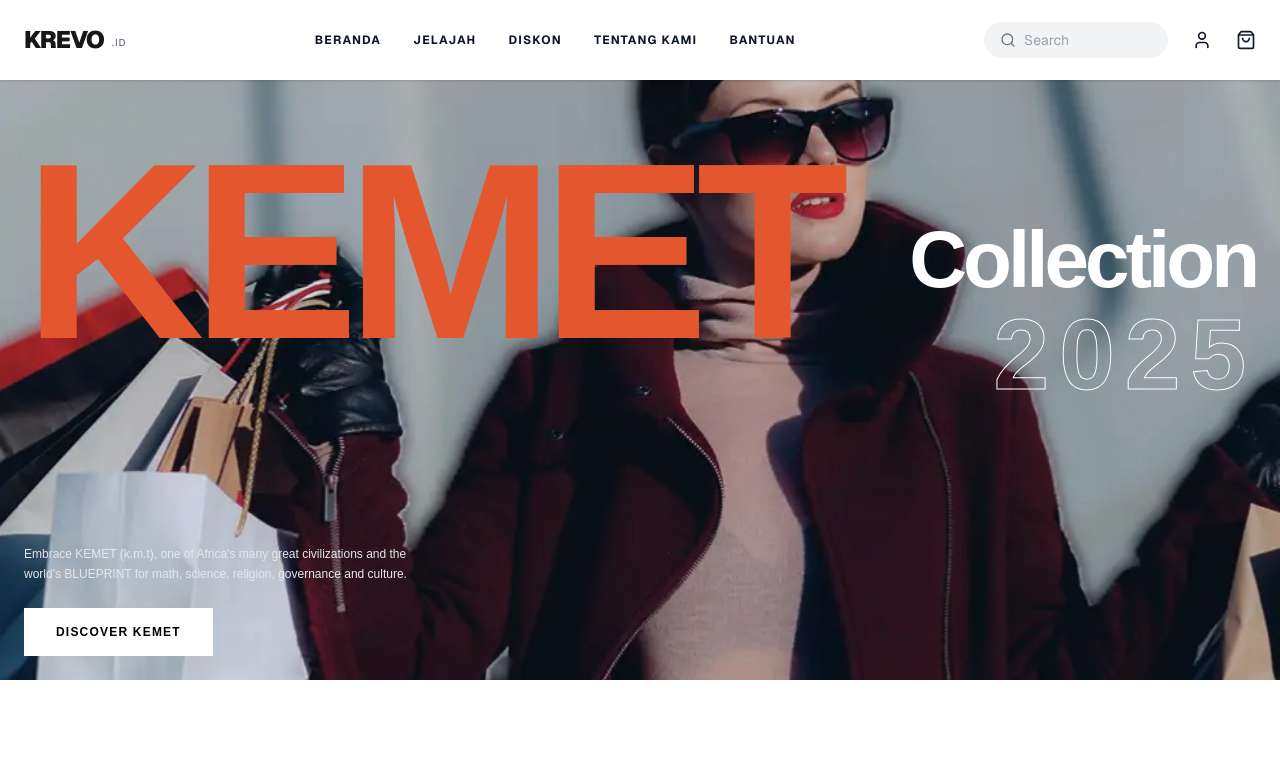
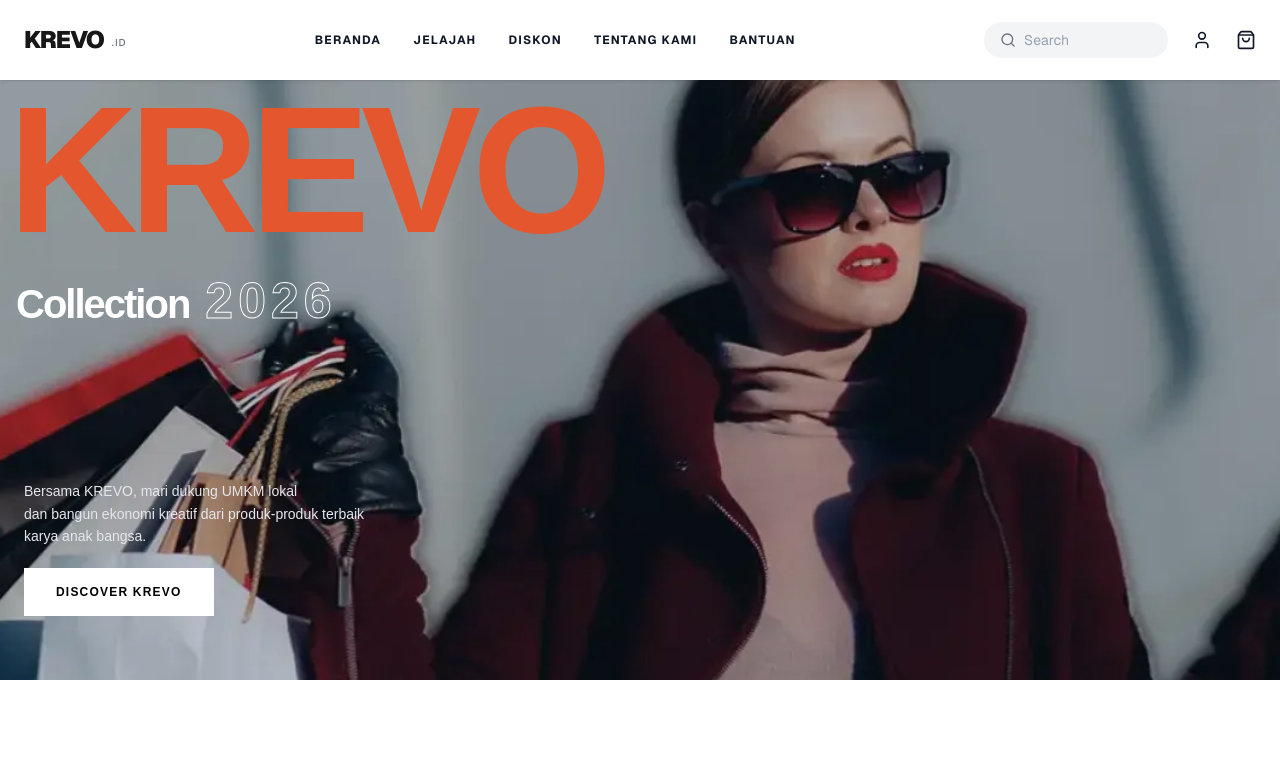
Before and after one commit to Ryuz-V/Krevo, a Next.js app: page / in a window 1280 px wide. Shown: the top 780 px of the page. Built offline with nearby package versions, Linux system fonts and the light colour scheme.

Commit message:
perbaikan ui

```diff
--- a/src/components/Hero.tsx
+++ b/src/components/Hero.tsx
@@ -5,81 +5,59 @@
 export default function Hero() {
     return (
         <section className="relative w-full h-[85vh] overflow-hidden bg-black flex items-center justify-center -mt-20">
-            {/* Background Image */}
+            {/* Background Image & Overlay */}
             <motion.div
-                initial={{ scale: 1.05, opacity: 0.5 }}
+                initial={{ scale: 1.15, opacity: 0.5 }}
                 animate={{ scale: 1, opacity: 1 }}
-                transition={{ duration: 1.5, ease: "easeOut" }}
-                className="absolute inset-0 z-0 bg-cover bg-center bg-no-repeat opacity-80"
+                transition={{ duration: 2, ease: "easeOut" }}
+                className="absolute top-12 inset-x-0 bottom-0 z-0 bg-cover bg-center bg-no-repeat"
                 style={{ backgroundImage: "url('/images/Hero.webp')" }}
-            />
+            >
+                {/* Darkening layer */}
+                <div className="absolute inset-0 bg-black/10" />
+            </motion.div>
 
             {/* Overlay Content */}
-            <div className="relative z-10 w-full max-w-[1400px] mx-auto px-6 h-full flex flex-col justify-center mt-20">
+            <div className="relative z-10 w-full max-w-[1400px] mx-auto px-6 h-full flex flex-col justify-center mt-0">
 
-                {/* Top Text */}
-                <motion.p
-                    initial={{ y: 20, opacity: 0 }}
-                    animate={{ y: 0, opacity: 1 }}
-                    transition={{ delay: 0.3, duration: 0.8 }}
-                    className="text-white text-sm tracking-[0.2em] font-medium mb-2 uppercase"
-                >
-                    Onyx Tee&apos;s Remember
-                </motion.p>
-
-                {/* Huge KEMET Text block */}
-                <div className="relative w-full flex items-center justify-between mt-8">
+                {/* Huge KREVO Text block */}
+                <div className="relative w-full flex flex-col items-start justify-center mt-20 -ml-2 md:-ml-4">
                     <motion.h1
                         initial={{ x: -50, opacity: 0 }}
                         animate={{ x: 0, opacity: 1 }}
                         transition={{ delay: 0.6, duration: 1 }}
-                        className="text-[100px] md:text-[180px] lg:text-[250px] font-black text-[#e4572e] leading-none tracking-tighter"
+                        className="text-[80px] md:text-[130px] lg:text-[180px] font-black text-[#e4572e] leading-none tracking-tighter"
                     >
-                        KEMET
+                        KREVO
                     </motion.h1>
 
                     <motion.div
-                        initial={{ x: 50, opacity: 0 }}
-                        animate={{ x: 0, opacity: 1 }}
+                        initial={{ y: 50, opacity: 0 }}
+                        animate={{ y: 0, opacity: 1 }}
                         transition={{ delay: 0.9, duration: 1 }}
-                        className="hidden md:flex flex-col items-end mt-[120px]"
+                        className="flex flex-row items-baseline mt-2 md:mt-4 ml-2 max-w-[1400px]"
                     >
-                        <h2 className="text-white text-4xl md:text-7xl lg:text-[80px] font-black tracking-tighter leading-none mb-1">
+                        <h2 className="text-white text-2xl md:text-3xl lg:text-[40px] font-black tracking-tighter leading-none">
                             Collection
                         </h2>
-                        <p className="text-transparent text-5xl md:text-[100px] font-black tracking-widest leading-none" style={{ WebkitTextStroke: '1px white' }}>
-                            2025
+                        <p className="text-transparent text-2xl md:text-4xl lg:text-[50px] font-black tracking-widest leading-none ml-3 md:ml-4" style={{ WebkitTextStroke: '1px white' }}>
+                            2026
                         </p>
                     </motion.div>
                 </div>
-
-                {/* Mobile secondary text */}
-                <motion.div
-                    initial={{ opacity: 0 }}
-                    animate={{ opacity: 1 }}
-                    transition={{ delay: 0.9, duration: 1 }}
-                    className="md:hidden flex flex-col items-end w-full -mt-4"
-                >
-                    <h2 className="text-white text-4xl font-black tracking-tighter leading-none mb-1">
-                        Collection
-                    </h2>
-                    <p className="text-transparent text-5xl font-black tracking-widest leading-none" style={{ WebkitTextStroke: '1px white' }}>
-                        2025
-                    </p>
-                </motion.div>
 
                 {/* Bottom Left Content */}
                 <motion.div
                     initial={{ y: 30, opacity: 0 }}
                     animate={{ y: 0, opacity: 1 }}
                     transition={{ delay: 1.2, duration: 0.8 }}
-                    className="mt-auto mb-16 max-w-sm"
+                    className="mt-auto mb-16 max-w-md"
                 >
-                    <p className="text-gray-200 text-xs leading-relaxed mb-6 font-light">
-                        Embrace KEMET (k.m.t), one of Africa&apos;s many great civilizations and the world&apos;s BLUEPRINT for math, science, religion, governance and culture.
+                    <p className="text-gray-200 text-sm leading-relaxed mb-5 font-light">
+                        Bersama KREVO, mari dukung UMKM lokal<br /> dan bangun ekonomi kreatif dari produk-produk terbaik<br /> karya anak bangsa.
                     </p>
                     <button className="bg-white text-black px-8 py-4 text-xs font-bold tracking-widest uppercase hover:bg-gray-200 transition-colors">
-                        Discover Kemet
+                        Discover KREVO
                     </button>
                 </motion.div>
 
```
Also changed, not shown: public/images/Hero.png (deleted), public/images/Hero.webp.
